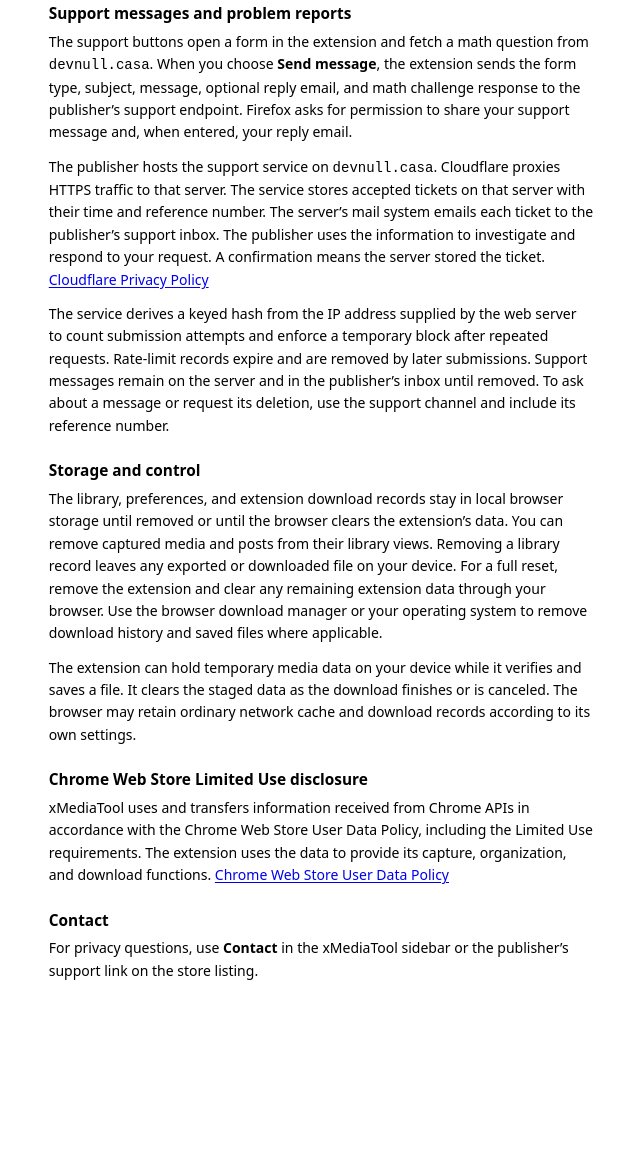
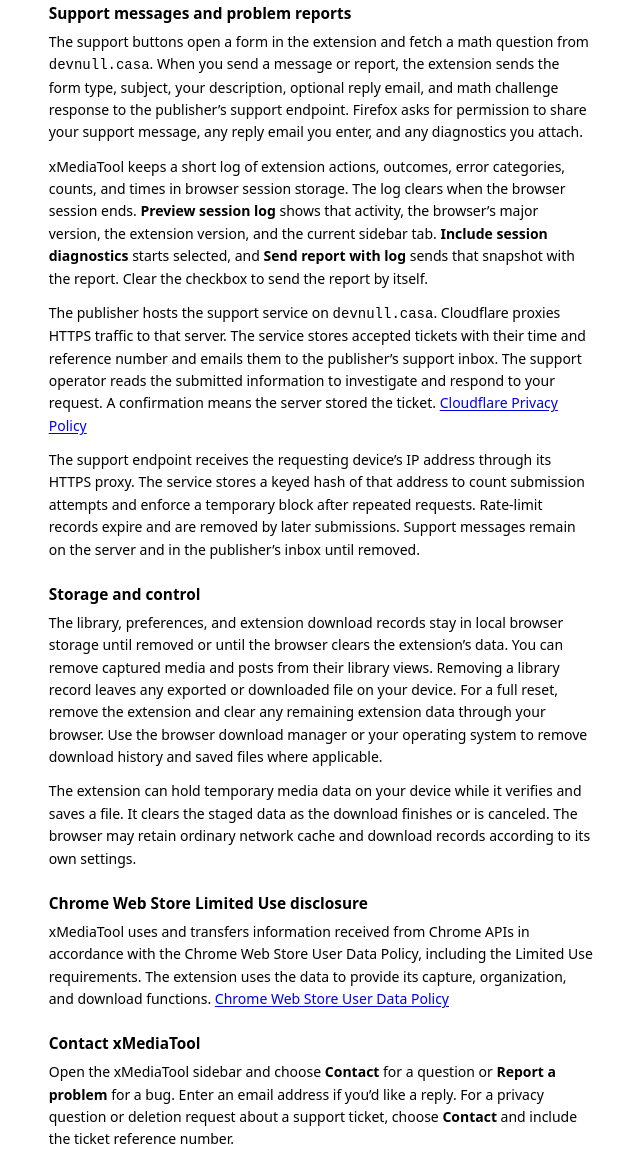
Before and after one commit to vibe-coding-life/xmediatool-privacy, a plain HTML site: page index.html in a window 1280 px wide. Shown: the part 739-1893 px from the top of the page, without its empty margins (319-959 px from the left). Before the commit the page ends 1749 px from the top, so only its background shows below. Drawn offline with Linux system fonts and the light colour scheme.

Commit message:
Disclose xMediaTool support diagnostics and contact options

```diff
--- a/index.html
+++ b/index.html
@@ -28,9 +28,10 @@
     <p>xMediaTool does not automatically send your library, post contents, or download history to the publisher. It does not send analytics or advertising data, sell user data, or share data with brokers. The publisher has no automatic access to your extension storage or downloaded files. <a href="https://x.com/en/privacy" target="_blank" rel="noopener noreferrer">X Privacy Policy</a></p>
 
     <h2>Support messages and problem reports</h2>
-    <p>The support buttons open a form in the extension and fetch a math question from <code>devnull.casa</code>. When you choose <strong>Send message</strong>, the extension sends the form type, subject, message, optional reply email, and math challenge response to the publisher’s support endpoint. Firefox asks for permission to share your support message and, when entered, your reply email.</p>
-    <p>The publisher hosts the support service on <code>devnull.casa</code>. Cloudflare proxies HTTPS traffic to that server. The service stores accepted tickets on that server with their time and reference number. The server’s mail system emails each ticket to the publisher’s support inbox. The publisher uses the information to investigate and respond to your request. A confirmation means the server stored the ticket. <a href="https://www.cloudflare.com/privacypolicy/" target="_blank" rel="noopener noreferrer">Cloudflare Privacy Policy</a></p>
-    <p>The service derives a keyed hash from the IP address supplied by the web server to count submission attempts and enforce a temporary block after repeated requests. Rate-limit records expire and are removed by later submissions. Support messages remain on the server and in the publisher’s inbox until removed. To ask about a message or request its deletion, use the support channel and include its reference number.</p>
+    <p>The support buttons open a form in the extension and fetch a math question from <code>devnull.casa</code>. When you send a message or report, the extension sends the form type, subject, your description, optional reply email, and math challenge response to the publisher’s support endpoint. Firefox asks for permission to share your support message, any reply email you enter, and any diagnostics you attach.</p>
+    <p>xMediaTool keeps a short log of extension actions, outcomes, error categories, counts, and times in browser session storage. The log clears when the browser session ends. <strong>Preview session log</strong> shows that activity, the browser’s major version, the extension version, and the current sidebar tab. <strong>Include session diagnostics</strong> starts selected, and <strong>Send report with log</strong> sends that snapshot with the report. Clear the checkbox to send the report by itself.</p>
+    <p>The publisher hosts the support service on <code>devnull.casa</code>. Cloudflare proxies HTTPS traffic to that server. The service stores accepted tickets with their time and reference number and emails them to the publisher’s support inbox. The support operator reads the submitted information to investigate and respond to your request. A confirmation means the server stored the ticket. <a href="https://www.cloudflare.com/privacypolicy/" target="_blank" rel="noopener noreferrer">Cloudflare Privacy Policy</a></p>
+    <p>The support endpoint receives the requesting device’s IP address through its HTTPS proxy. The service stores a keyed hash of that address to count submission attempts and enforce a temporary block after repeated requests. Rate-limit records expire and are removed by later submissions. Support messages remain on the server and in the publisher’s inbox until removed.</p>
 
     <h2>Storage and control</h2>
     <p>The library, preferences, and extension download records stay in local browser storage until removed or until the browser clears the extension’s data. You can remove captured media and posts from their library views. Removing a library record leaves any exported or downloaded file on your device. For a full reset, remove the extension and clear any remaining extension data through your browser. Use the browser download manager or your operating system to remove download history and saved files where applicable.</p>
@@ -39,8 +40,8 @@
     <h2>Chrome Web Store Limited Use disclosure</h2>
     <p>xMediaTool uses and transfers information received from Chrome APIs in accordance with the Chrome Web Store User Data Policy, including the Limited Use requirements. The extension uses the data to provide its capture, organization, and download functions. <a href="https://developer.chrome.com/docs/webstore/program-policies/user-data-faq/" target="_blank" rel="noopener noreferrer">Chrome Web Store User Data Policy</a></p>
 
-    <h2>Contact</h2>
-    <p>For privacy questions, use <strong>Contact</strong> in the xMediaTool sidebar or the publisher’s support link on the store listing.</p>
+    <h2 id="contact">Contact xMediaTool</h2>
+    <p>Open the xMediaTool sidebar and choose <strong>Contact</strong> for a question or <strong>Report a problem</strong> for a bug. Enter an email address if you’d like a reply. For a privacy question or deletion request about a support ticket, choose <strong>Contact</strong> and include the ticket reference number.</p>
   </main>
 </body>
 </html>
```
